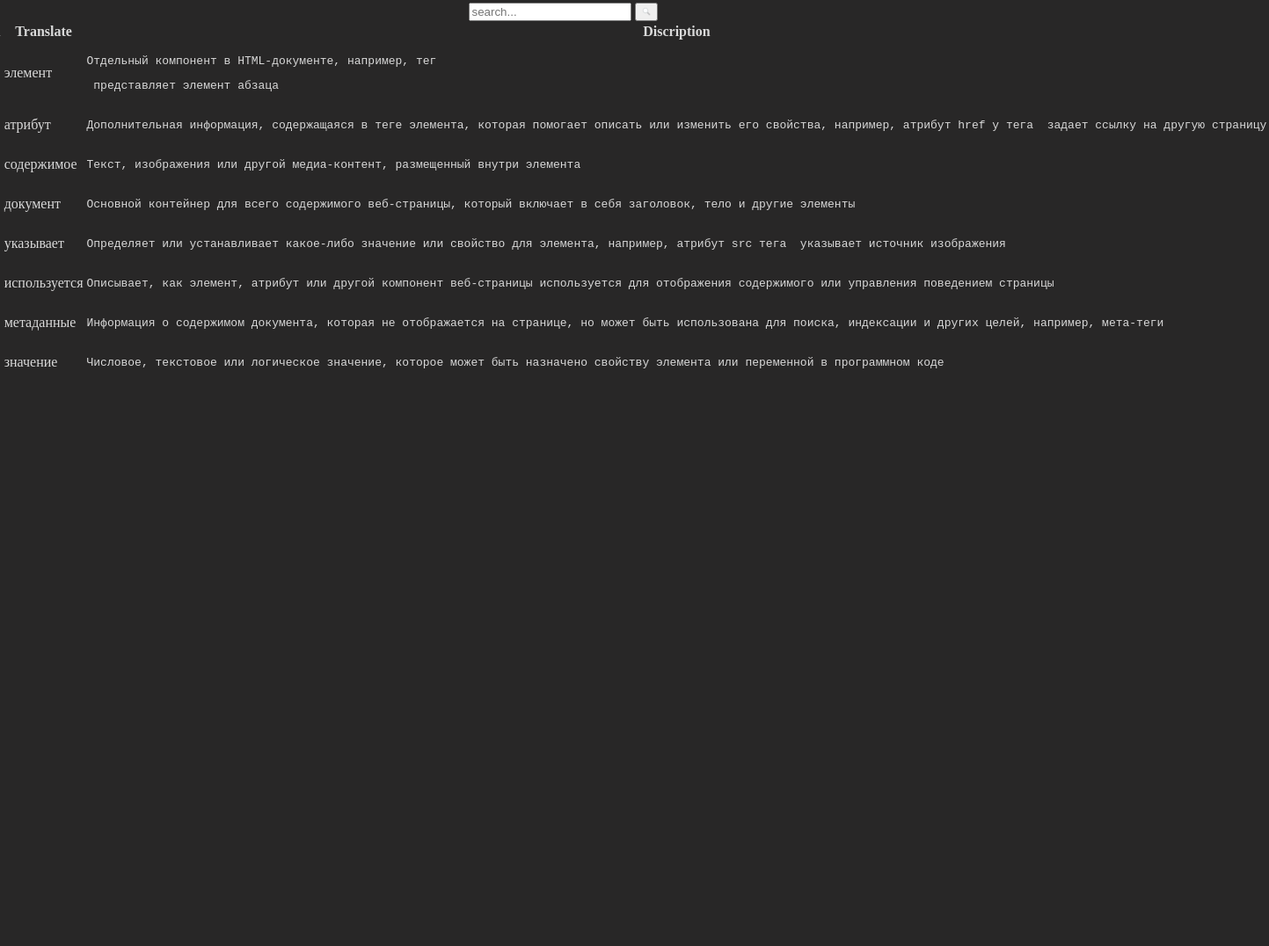
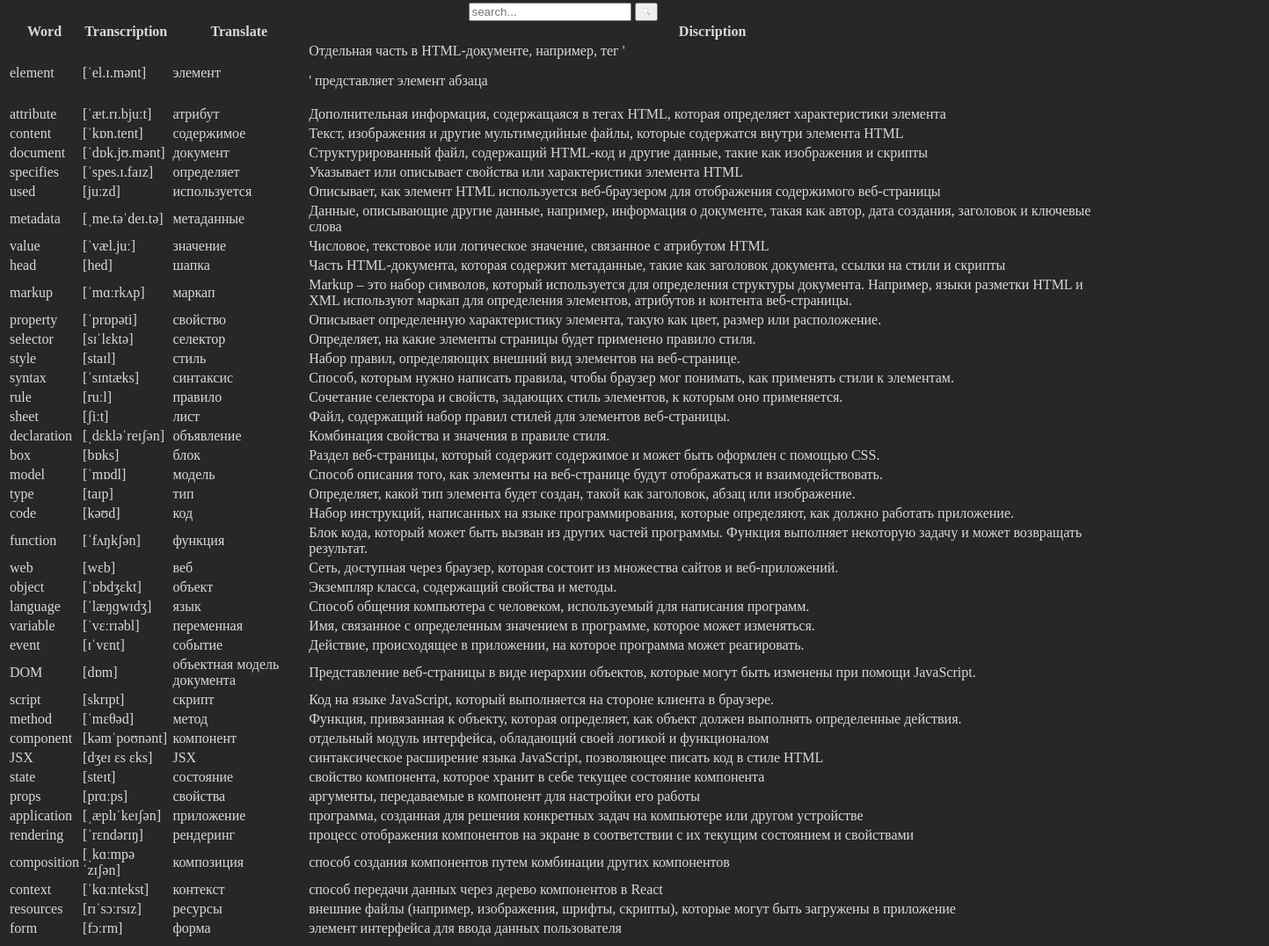
Before and after one commit to GrustnyyVeselchak/DevLangHint, a plain HTML site: page index.html in a window 1280 px wide. Shown: the part 271-1347 px from the top of the page at 88% size, 1443 px wide, since content can reach past the window. Before the commit the page ends 800 px from the top, so only its background shows below. Drawn offline with nearby package versions, Linux system fonts and the light colour scheme.

Commit message:
Сreated info.js for storing array date
Date is stored in JSON formart

```diff
--- a/index.html
+++ b/index.html
@@ -34,7 +34,7 @@
             </tbody>
 
         </table>
-        <script src="./script.js"></script>
+        <script src="./script.js" type="module"></script>
     </div>
 </body>
 </html>
--- /dev/null
+++ b/info.js
@@ -0,0 +1,242 @@
+export const myArray = [
+    {
+        "word": "element",
+        "transcription": "[ˈel.ɪ.mənt]",
+        "translation": "элемент",
+        "explanation": "Отдельная часть в HTML-документе, например, тег '<p>' представляет элемент абзаца"
+    },
+    {
+        "word": "attribute",
+        "transcription": "[ˈæt.rɪ.bjuːt]",
+        "translation": "атрибут",
+        "explanation": "Дополнительная информация, содержащаяся в тегах HTML, которая определяет характеристики элемента"
+    },
+    {
+        "word": "content",
+        "transcription": "[ˈkɒn.tent]",
+        "translation": "содержимое",
+        "explanation": "Текст, изображения и другие мультимедийные файлы, которые содержатся внутри элемента HTML"
+    },
+    {
+        "word": "document",
+        "transcription": "[ˈdɒk.jʊ.mənt]",
+        "translation": "документ",
+        "explanation": "Структурированный файл, содержащий HTML-код и другие данные, такие как изображения и скрипты"
+    },
+    {
+        "word": "specifies",
+        "transcription": "[ˈspes.ɪ.faɪz]",
+        "translation": "определяет",
+        "explanation": "Указывает или описывает свойства или характеристики элемента HTML"
+    },
+    {
+        "word": "used",
+        "transcription": "[juːzd]",
+        "translation": "используется",
+        "explanation": "Описывает, как элемент HTML используется веб-браузером для отображения содержимого веб-страницы"
+    },
+    {
+        "word": "metadata",
+        "transcription": "[ˌme.təˈdeɪ.tə]",
+        "translation": "метаданные",
+        "explanation": "Данные, описывающие другие данные, например, информация о документе, такая как автор, дата создания, заголовок и ключевые слова"
+    },
+    {
+        "word": "value",
+        "transcription": "[ˈvæl.juː]",
+        "translation": "значение",
+        "explanation": "Числовое, текстовое или логическое значение, связанное с атрибутом HTML"
+    },
+    {
+        "word": "head",
+        "transcription": "[hed]",
+        "translation": "шапка",
+        "explanation": "Часть HTML-документа, которая содержит метаданные, такие как заголовок документа, ссылки на стили и скрипты"
+    },
+    {
+        "word": "markup",
+        "transcription": "[ˈmɑːrkʌp]",
+        "translation": "маркап",
+        "explanation": "Markup – это набор символов, который используется для определения структуры документа. Например, языки разметки HTML и XML используют маркап для определения элементов, атрибутов и контента веб-страницы."
+    },
+    {
+        "word": "property",
+        "transcription": "[ˈprɒpəti]",
+        "translation": "свойство",
+        "explanation": "Описывает определенную характеристику элемента, такую как цвет, размер или расположение."
+      },
+      {
+        "word": "selector",
+        "transcription": "[sɪˈlɛktə]",
+        "translation": "селектор",
+        "explanation": "Определяет, на какие элементы страницы будет применено правило стиля."
+      },
+      {
+        "word": "style",
+        "transcription": "[staɪl]",
+        "translation": "стиль",
+        "explanation": "Набор правил, определяющих внешний вид элементов на веб-странице."
+      },
+      {
+        "word": "syntax",
+        "transcription": "[ˈsɪntæks]",
+        "translation": "синтаксис",
+        "explanation": "Способ, которым нужно написать правила, чтобы браузер мог понимать, как применять стили к элементам."
+      },
+      {
+        "word": "rule",
+        "transcription": "[ruːl]",
+        "translation": "правило",
+        "explanation": "Сочетание селектора и свойств, задающих стиль элементов, к которым оно применяется."
+      },
+      {
+        "word": "sheet",
+        "transcription": "[ʃiːt]",
+        "translation": "лист",
+        "explanation": "Файл, содержащий набор правил стилей для элементов веб-страницы."
+      },
+      {
+        "word": "declaration",
+        "transcription": "[ˌdɛkləˈreɪʃən]",
+        "translation": "объявление",
+        "explanation": "Комбинация свойства и значения в правиле стиля."
+      },
+      {
+        "word": "box",
+        "transcription": "[bɒks]",
+        "translation": "блок",
+        "explanation": "Раздел веб-страницы, который содержит содержимое и может быть оформлен с помощью CSS."
+      },
+      {
+        "word": "model",
+        "transcription": "[ˈmɒdl]",
+        "translation": "модель",
+        "explanation": "Способ описания того, как элементы на веб-странице будут отображаться и взаимодействовать."
+      },
+      {
+        "word": "type",
+        "transcription": "[taɪp]",
+        "translation": "тип",
+        "explanation": "Определяет, какой тип элемента будет создан, такой как заголовок, абзац или изображение."
+      },
+      {
+        "word": "code",
+        "transcription": "[kəʊd]",
+        "translation": "код",
+        "explanation": "Набор инструкций, написанных на языке программирования, которые определяют, как должно работать приложение."
+    },
+    {
+        "word": "function",
+        "transcription": "[ˈfʌŋkʃən]",
+        "translation": "функция",
+        "explanation": "Блок кода, который может быть вызван из других частей программы. Функция выполняет некоторую задачу и может возвращать результат."
+    },
+    {
+        "word": "web",
+        "transcription": "[wɛb]",
+        "translation": "веб",
+        "explanation": "Сеть, доступная через браузер, которая состоит из множества сайтов и веб-приложений."
+    },
+    {
+        "word": "object",
+        "transcription": "[ˈɒbdʒɛkt]",
+        "translation": "объект",
+        "explanation": "Экземпляр класса, содержащий свойства и методы."
+    },
+    {
+        "word": "language",
+        "transcription": "[ˈlæŋɡwɪdʒ]",
+        "translation": "язык",
+        "explanation": "Способ общения компьютера с человеком, используемый для написания программ."
+    },
+    {
+        "word": "variable",
+        "transcription": "[ˈvɛːrɪəbl]",
+        "translation": "переменная",
+        "explanation": "Имя, связанное с определенным значением в программе, которое может изменяться."
+    },
+    {
+        "word": "event",
+        "transcription": "[ɪˈvɛnt]",
+        "translation": "событие",
+        "explanation": "Действие, происходящее в приложении, на которое программа может реагировать."
+    },
+    {
+        "word": "DOM",
+        "transcription": "[dɒm]",
+        "translation": "объектная модель документа",
+        "explanation": "Представление веб-страницы в виде иерархии объектов, которые могут быть изменены при помощи JavaScript."
+    },
+    {
+        "word": "script",
+        "transcription": "[skrɪpt]",
+        "translation": "скрипт",
+        "explanation": "Код на языке JavaScript, который выполняется на стороне клиента в браузере."
+    },
+    {
+        "word": "method",
+        "transcription": "[ˈmɛθəd]",
+        "translation": "метод",
+        "explanation": "Функция, привязанная к объекту, которая определяет, как объект должен выполнять определенные действия."
+    },
+    {
+        "word": "component",
+        "transcription": "[kəmˈpoʊnənt]",
+        "translation": "компонент",
+        "explanation": "отдельный модуль интерфейса, обладающий своей логикой и функционалом"
+      },
+      {
+        "word": "JSX",
+        "transcription": "[dʒeɪ ɛs ɛks]",
+        "translation": "JSX",
+        "explanation": "синтаксическое расширение языка JavaScript, позволяющее писать код в стиле HTML"
+      },
+      {
+        "word": "state",
+        "transcription": "[steɪt]",
+        "translation": "состояние",
+        "explanation": "свойство компонента, которое хранит в себе текущее состояние компонента"
+      },
+      {
+        "word": "props",
+        "transcription": "[prɑːps]",
+        "translation": "свойства",
+        "explanation": "аргументы, передаваемые в компонент для настройки его работы"
+      },
+      {
+        "word": "application",
+        "transcription": "[ˌæplɪˈkeɪʃən]",
+        "translation": "приложение",
+        "explanation": "программа, созданная для решения конкретных задач на компьютере или другом устройстве"
+      },
+      {
+        "word": "rendering",
+        "transcription": "[ˈrɛndərɪŋ]",
+        "translation": "рендеринг",
+        "explanation": "процесс отображения компонентов на экране в соответствии с их текущим состоянием и свойствами"
+      },
+      {
+        "word": "composition",
+        "transcription": "[ˌkɑːmpəˈzɪʃən]",
+        "translation": "композиция",
+        "explanation": "способ создания компонентов путем комбинации других компонентов"
+      },
+      {
+        "word": "context",
+        "transcription": "[ˈkɑːntekst]",
+        "translation": "контекст",
+        "explanation": "способ передачи данных через дерево компонентов в React"
+      },
+      {
+        "word": "resources",
+        "transcription": "[rɪˈsɔːrsɪz]",
+        "translation": "ресурсы",
+        "explanation": "внешние файлы (например, изображения, шрифты, скрипты), которые могут быть загружены в приложение"
+      },
+      {
+        "word": "form",
+        "transcription": "[fɔːrm]",
+        "translation": "форма",
+        "explanation": "элемент интерфейса для ввода данных пользователя"
+      }
+]
--- a/script.js
+++ b/script.js
@@ -1,54 +1,5 @@
-var myArray = [
-      {
-        "word": "element",
-        "transcription": "[ˈɛləmənt]",
-        "translation": "элемент",
-        "explanation": "Отдельный компонент в HTML-документе, например, тег <p> представляет элемент абзаца"
-      },
-      {
-        "word": "attribute",
-        "transcription": "ˈætrɪbjuːt",
-        "translation": "атрибут",
-        "explanation": "Дополнительная информация, содержащаяся в теге элемента, которая помогает описать или изменить его свойства, например, атрибут href у тега <a> задает ссылку на другую страницу"
-      },
-      {
-        "word": "content",
-        "transcription": "ˈkɒntɛnt",
-        "translation": "содержимое",
-        "explanation": "Текст, изображения или другой медиа-контент, размещенный внутри элемента"
-      },
-      {
-        "word": "document",
-        "transcription": "ˈdɒkjʊmənt",
-        "translation": "документ",
-        "explanation": "Основной контейнер для всего содержимого веб-страницы, который включает в себя заголовок, тело и другие элементы"
-      },
-      {
-        "word": "specifies",
-        "transcription": "ˈspɛsɪfaɪz",
-        "translation": "указывает",
-        "explanation": "Определяет или устанавливает какое-либо значение или свойство для элемента, например, атрибут src тега <img> указывает источник изображения"
-      },
-      {
-        "word": "used",
-        "transcription": "juːzd",
-        "translation": "используется",
-        "explanation": "Описывает, как элемент, атрибут или другой компонент веб-страницы используется для отображения содержимого или управления поведением страницы"
-      },
-      {
-        "word": "metadata",
-        "transcription": "ˈmɛtədeɪtə",
-        "translation": "метаданные",
-        "explanation": "Информация о содержимом документа, которая не отображается на странице, но может быть использована для поиска, индексации и других целей, например, мета-теги <title> и <meta> в заголовке документа"
-      },
-      {
-        "word": "value",
-        "transcription": "ˈvæljuː",
-        "translation": "значение",
-        "explanation": "Числовое, текстовое или логическое значение, которое может быть назначено свойству элемента или переменной в программном коде"
-      },
-]
-
+import {myArray} from "./info.js"
+console.log(myArray);
 $('#search').on('keyup', function(){
     var value = $(this).val()
     console.log('Value:', value)
@@ -82,7 +33,7 @@ function buildTable(data){
                         <td>${data[i].word}</td>
                         <td>${data[i].transcription}</td>
                         <td>${data[i].translation}</td>
-                        <td><pre>${data[i].explanation}<pre></td>
+                        <td>${data[i].explanation}</td>
                     </tr>`
         table.innerHTML +=row
     }
```
